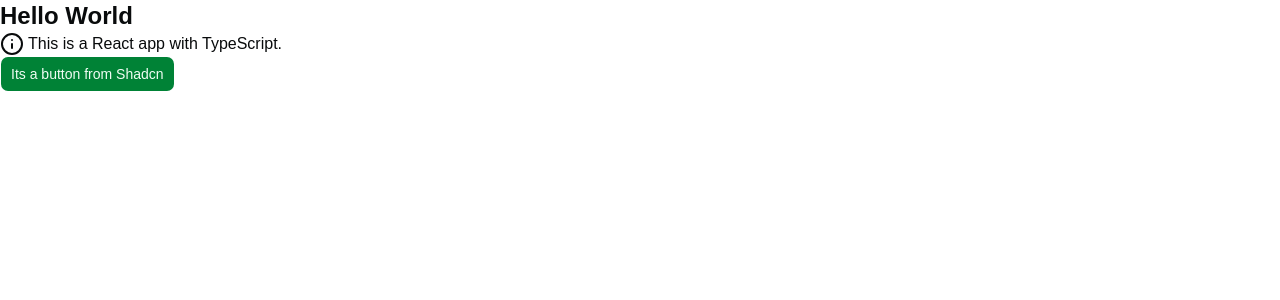
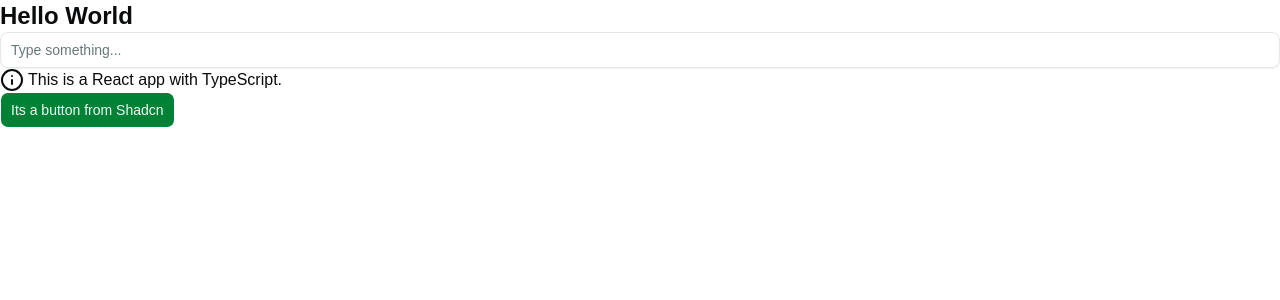
Before and after one commit to redriz/oraculo-profissoes, a React (Vite) app: page / in a window 1280 px wide. Shown: the top 300 px of the page. Built offline with nearby package versions, Linux system fonts and the light colour scheme.

Commit message:
feat: add Inputs component and integrate it into App

```diff
--- a/src/App.tsx
+++ b/src/App.tsx
@@ -1,10 +1,12 @@
 import { InfoIcon } from "lucide-react"
 import { Button } from "./components/ui/button"
+import { Inputs } from "./components/inputs"
 
 function App() {
   return (
     <>
       <h1 className="text-2xl font-bold">Hello World</h1>
+      <Inputs />
       <div className="flex gap-1">
         <InfoIcon />
         <p>This is a React app with TypeScript.</p>
--- /dev/null
+++ b/src/components/inputs.tsx
@@ -0,0 +1,11 @@
+import { Input } from "./ui/input";
+
+function Inputs() {
+  return (
+    <div>
+        <Input placeholder="Type something..." />
+    </div>
+  );
+}
+
+export { Inputs }
--- /dev/null
+++ b/src/components/ui/input.tsx
@@ -0,0 +1,19 @@
+import * as React from "react"
+
+import { cn } from "@/lib/utils"
+
+function Input({ className, type, ...props }: React.ComponentProps<"input">) {
+  return (
+    <input
+      type={type}
+      data-slot="input"
+      className={cn(
+        "h-9 w-full min-w-0 rounded-md border border-input bg-transparent px-2.5 py-1 text-base shadow-xs transition-[color,box-shadow] outline-none file:inline-flex file:h-7 file:border-0 file:bg-transparent file:text-sm file:font-medium file:text-foreground placeholder:text-muted-foreground focus-visible:border-ring focus-visible:ring-3 focus-visible:ring-ring/50 disabled:pointer-events-none disabled:cursor-not-allowed disabled:opacity-50 aria-invalid:border-destructive aria-invalid:ring-3 aria-invalid:ring-destructive/20 md:text-sm dark:bg-input/30 dark:aria-invalid:border-destructive/50 dark:aria-invalid:ring-destructive/40",
+        className
+      )}
+      {...props}
+    />
+  )
+}
+
+export { Input }
```
